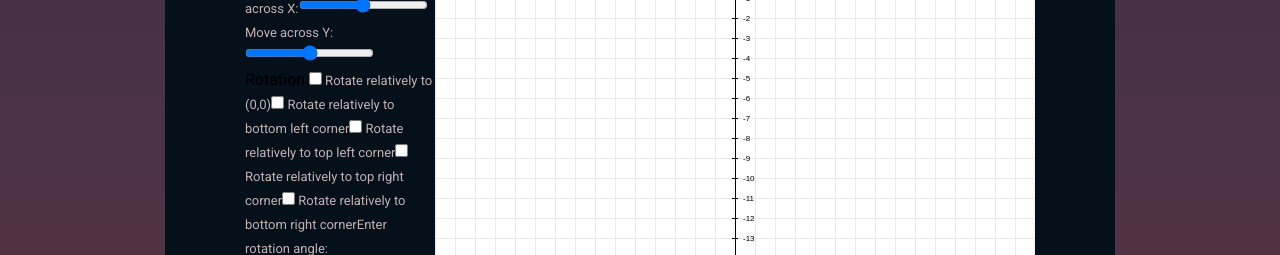
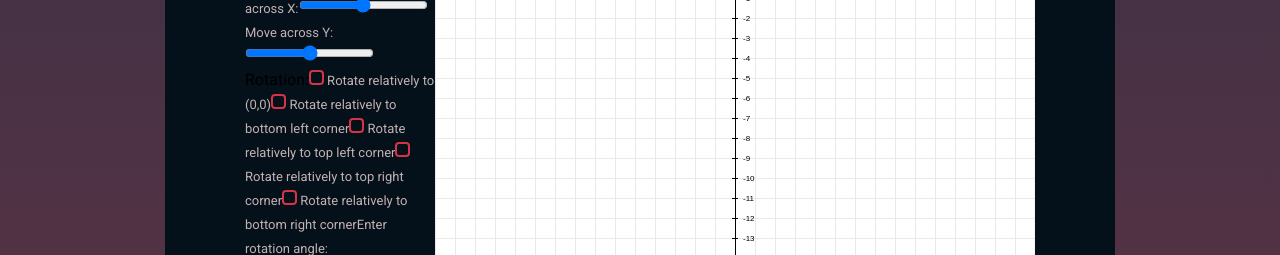
Before and after one commit to SolomiiaLomnytska22/ComputerGraphicsVue, a Vue app: page /affine in a window 1280 px wide. Shown: the part 953-1208 px from the top of the page. Built offline with nearby package versions, Linux system fonts and the light colour scheme.

Commit message:
Added checkmark styles.

```diff
--- a/public/index.html
+++ b/public/index.html
@@ -4,7 +4,7 @@
     <meta charset="utf-8">
     <meta http-equiv="X-UA-Compatible" content="IE=edge">
     <meta name="viewport" content="width=device-width,initial-scale=1.0">
-    <link rel="icon" href="src/assets/cross.png" >
+    <link rel="icon" href="cross.png" >
     <link rel="preconnect" href="https://fonts.googleapis.com">
     <link rel="preconnect" href="https://fonts.gstatic.com" crossorigin>
     <link href="https://fonts.googleapis.com/css2?family=Roboto:wght@400;700&display=swap" rel="stylesheet">
--- a/src/components/AffineTransformation.vue
+++ b/src/components/AffineTransformation.vue
@@ -351,4 +351,28 @@ canvas {
   border-radius: 5px;
   background-color: #ffffff;
 }
+
+input[type="checkbox"] {
+  appearance: none;
+  -webkit-appearance: none;
+  -moz-appearance: none;
+  width: 15px;
+  height: 15px;
+  border: 2px solid #d73246;
+  border-radius: 4px;
+  outline: none;
+  cursor: pointer;
+}
+
+
+input[type="checkbox"]:checked::before {
+  content: '\2714';
+  display: block;
+  width: 15px;
+  height: 15px;
+  text-align: center;
+  line-height: 15px;
+  font-size: 21px;
+  color: #fff;
+}
 </style>
```
Also changed, not shown: public/cross.png (renamed from src/assets/cross.png).
